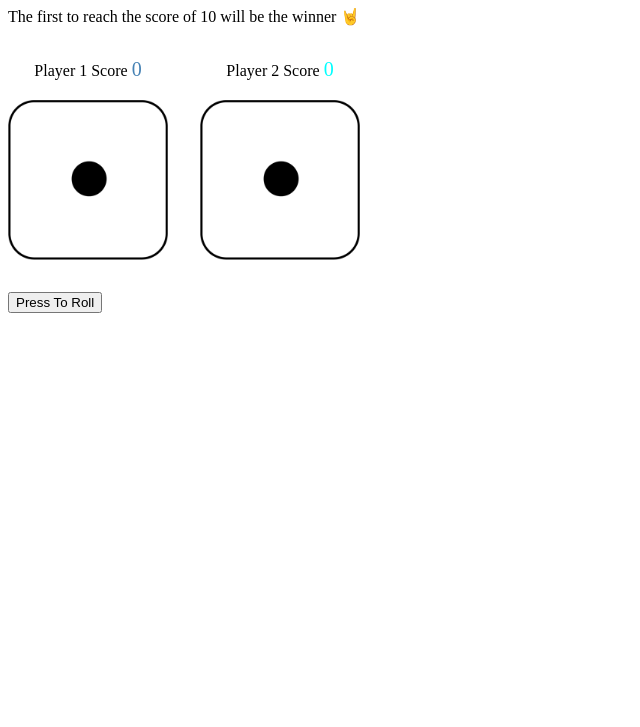
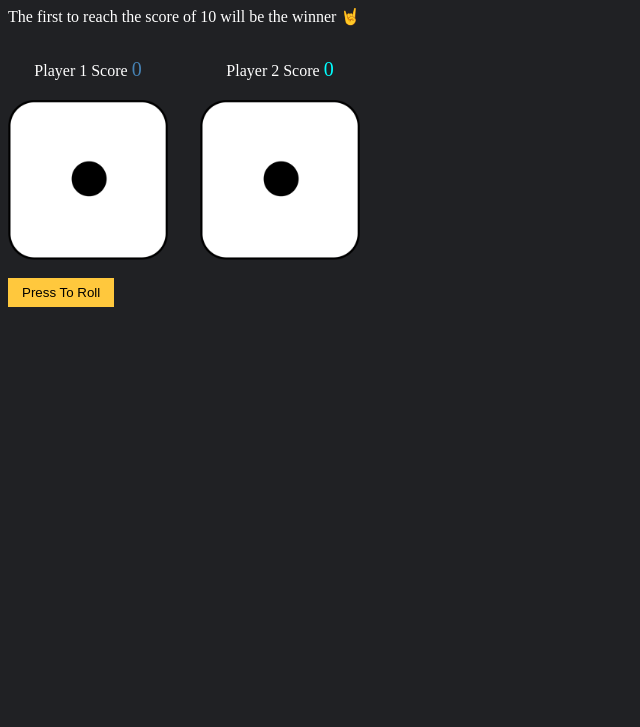
Before and after one commit to dovecancode/novice-craft-v2, a plain HTML site: page dice-game/index.html in a window 1280 px wide. Shown: the part 73-800 px from the top of the page, without its empty margins (0-640 px from the left). Drawn offline with Linux system fonts and the light colour scheme.

Commit message:
make the ui more presentable that it used to be from before

```diff
--- a/dice-game/index.html
+++ b/dice-game/index.html
@@ -9,6 +9,11 @@
       * {
         box-sizing: border-box;
       }
+
+      body {
+        background: #202124;
+        color: #fff;
+      }
       img {
         width: 100%;
         display: block;
@@ -17,7 +22,7 @@
       .players {
         display: flex;
         gap: 2rem;
-        margin-bottom: 2rem;
+        margin-bottom: 18px;
       }
       .players .player .header {
         text-align: center;
@@ -42,6 +47,20 @@
       .p2 .score {
         color: aqua;
       }
+
+      .btn {
+        background: #ffc83d;
+        border: 0;
+        outline: 0;
+        padding: 7px 14px;
+        transition: all 0.3s ease;
+        cursor: pointer;
+      }
+
+      .btn:active {
+        transform: scale(0.98);
+        transform: translateY(4px);
+      }
     </style>
   </head>
   <body>
@@ -63,7 +82,7 @@
           <img src="img/dice-1.png" alt="" />
         </div>
       </div>
-      <button id="diceBtn">Press To Roll</button>
+      <button class="btn" id="diceBtn">Press To Roll</button>
     </div>
     <script src="script.js"></script>
   </body>
```
